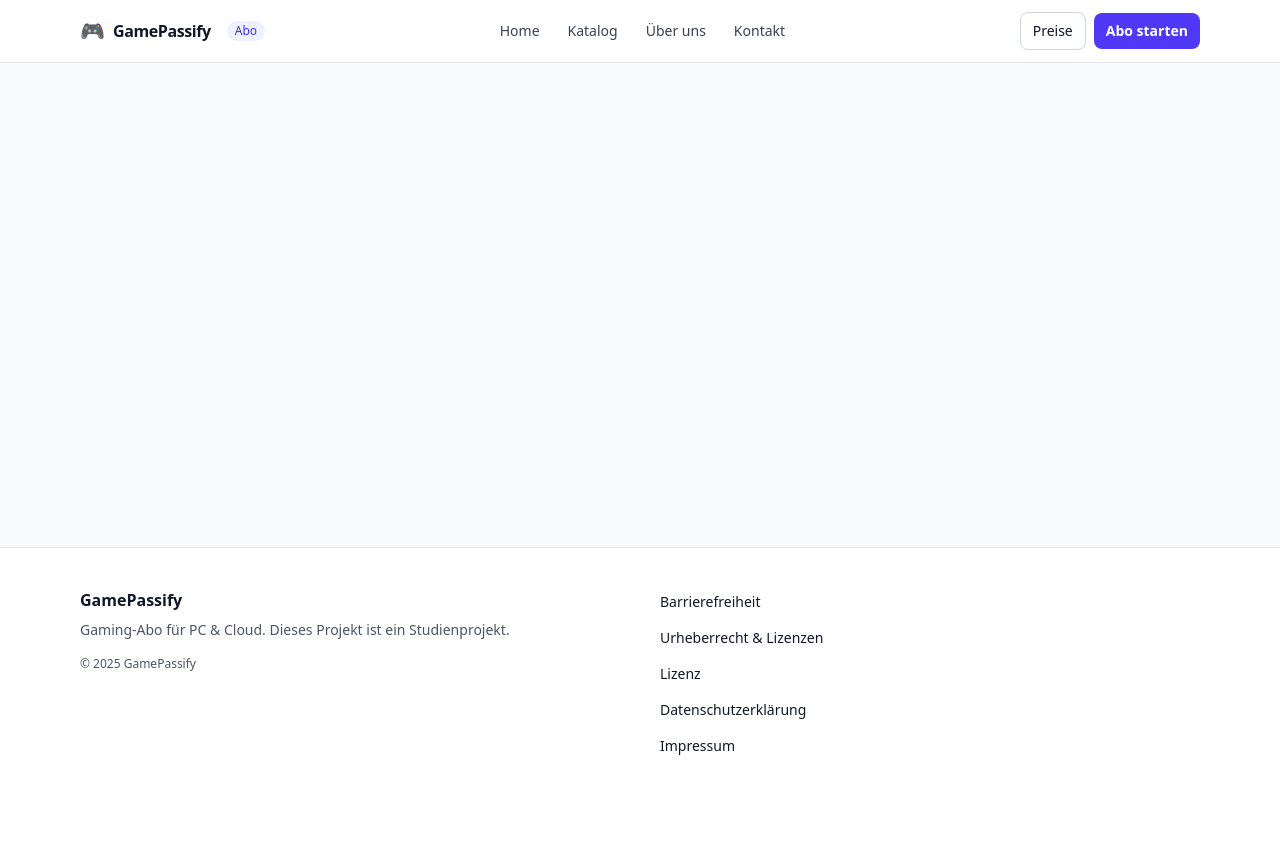
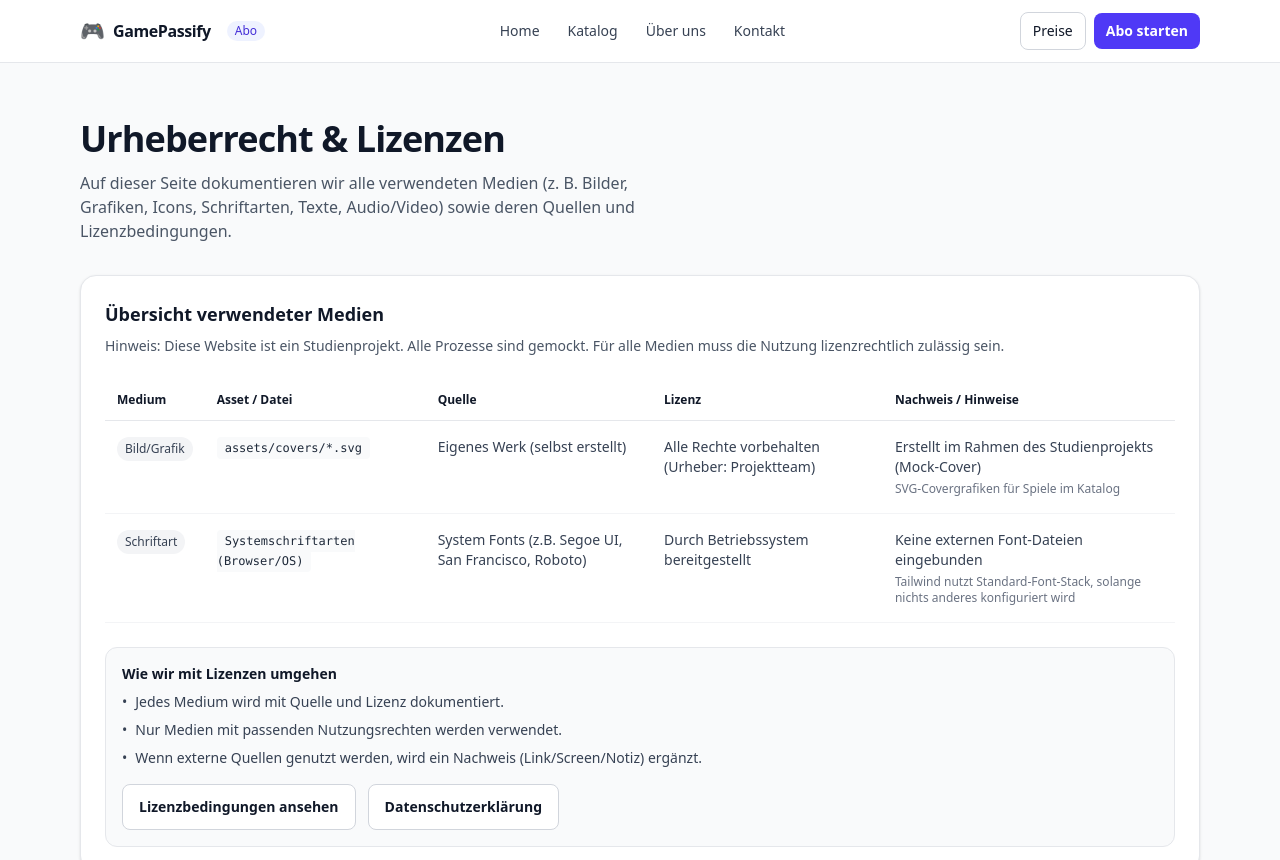
Before and after one commit to HLeonidas/Daten-Informatikrecht-Praxisbeispiel1, an Angular app: page /#/licenses in a window 1280 px wide. Before the commit this address led to /#/. Shown: the top 860 px of the page. Before the commit the page ends 800 px from the top, so only its background shows below. Built offline with nearby package versions, Linux system fonts and the light colour scheme.

Commit message:
fix images and add licenses

```diff
--- a/angular.json
+++ b/angular.json
@@ -28,7 +28,12 @@
               {
                 "glob": "**/*",
                 "input": "public"
-              }
+              },
+			  {
+				"glob": "**/*",
+				"input": "src/assets",
+				"output": "assets"
+			  }
             ],
             "styles": [
               "src/styles.scss"
--- a/src/app/app.routes.ts
+++ b/src/app/app.routes.ts
@@ -4,6 +4,7 @@ import { Pricing } from './pages/pricing/pricing';
 import { Subscribe } from './pages/subscribe/subscribe';
 import { Catalog } from './pages/catalog/catalog';
 import { GameDetails } from './pages/game-details/game-details';
+import { Licenses } from './pages/licenses/licenses';
 
 export const routes: Routes = [
 	{ path: '', component: Home },
@@ -11,4 +12,5 @@ export const routes: Routes = [
 	{ path: 'subscribe', component: Subscribe },
 	{ path: 'catalog', component: Catalog },
 	{ path: 'catalog/:id', component: GameDetails },
+	{ path: 'licenses', component: Licenses },
 ];
--- a/src/app/pages/game-details/game-details.html
+++ b/src/app/pages/game-details/game-details.html
@@ -36,10 +36,10 @@
 	</div>
 	} @else {
 	<header class="rounded-2xl border border-gray-200 bg-white p-6 shadow-sm">
+		<img [src]="game.coverSrc" [alt]="game.coverAlt"
+			class="mt-2 w-full rounded-2xl border border-gray-200 bg-gray-50 object-cover mb-4" />
 		<div class="flex flex-col gap-4 sm:flex-row sm:items-start sm:justify-between">
 			<div>
-				<img [src]="game.coverSrc" [alt]="game.coverAlt"
-					class="mt-4 w-full rounded-2xl border border-gray-200 bg-gray-50 object-cover" />
 				<h1 class="text-3xl font-semibold tracking-tight text-gray-900 sm:text-4xl">
 					{{ game.title }}
 				</h1>
--- a/src/app/pages/licenses/licenses.html
+++ b/src/app/pages/licenses/licenses.html
@@ -1 +1,118 @@
-<p>licenses works!</p>
+<section class="py-6">
+	<header class="mb-8">
+		<h1 class="text-3xl font-semibold tracking-tight text-gray-900 sm:text-4xl">
+			Urheberrecht &amp; Lizenzen
+		</h1>
+		<p class="mt-3 max-w-prose text-gray-600">
+			Auf dieser Seite dokumentieren wir alle verwendeten Medien (z. B. Bilder, Grafiken, Icons, Schriftarten,
+			Texte,
+			Audio/Video) sowie deren Quellen und Lizenzbedingungen.
+		</p>
+	</header>
+
+	<section class="rounded-2xl border border-gray-200 bg-white p-6 shadow-sm">
+		<h2 class="text-lg font-semibold text-gray-900">Übersicht verwendeter Medien</h2>
+		<p class="mt-2 text-sm text-gray-600">
+			Hinweis: Diese Website ist ein Studienprojekt. Alle Prozesse sind gemockt. Für alle Medien muss die Nutzung
+			lizenzrechtlich zulässig sein.
+		</p>
+
+		<div class="mt-6 overflow-x-auto">
+			<table class="min-w-full border-separate border-spacing-0">
+				<caption class="sr-only">
+					Tabelle der verwendeten Medien mit Quelle, Lizenz und Nachweis
+				</caption>
+
+				<thead>
+					<tr>
+						<th scope="col"
+							class="sticky top-0 bg-white border-b border-gray-200 px-3 py-3 text-left text-xs font-semibold text-gray-900">
+							Medium
+						</th>
+						<th scope="col"
+							class="sticky top-0 bg-white border-b border-gray-200 px-3 py-3 text-left text-xs font-semibold text-gray-900">
+							Asset / Datei
+						</th>
+						<th scope="col"
+							class="sticky top-0 bg-white border-b border-gray-200 px-3 py-3 text-left text-xs font-semibold text-gray-900">
+							Quelle
+						</th>
+						<th scope="col"
+							class="sticky top-0 bg-white border-b border-gray-200 px-3 py-3 text-left text-xs font-semibold text-gray-900">
+							Lizenz
+						</th>
+						<th scope="col"
+							class="sticky top-0 bg-white border-b border-gray-200 px-3 py-3 text-left text-xs font-semibold text-gray-900">
+							Nachweis / Hinweise
+						</th>
+					</tr>
+				</thead>
+
+				<tbody>
+					@for (item of items; track item.asset) {
+					<tr class="align-top">
+						<td class="border-b border-gray-100 px-3 py-4 text-sm text-gray-900">
+							<span
+								class="inline-flex rounded-full bg-gray-100 px-2 py-1 text-xs font-medium text-gray-700">
+								{{ typeLabel(item.type) }}
+							</span>
+						</td>
+
+						<td class="border-b border-gray-100 px-3 py-4 text-sm text-gray-900">
+							<code class="rounded bg-gray-50 px-2 py-1 text-xs text-gray-800">
+                  {{ item.asset }}
+                </code>
+						</td>
+
+						<td class="border-b border-gray-100 px-3 py-4 text-sm text-gray-700">
+							{{ item.source }}
+						</td>
+
+						<td class="border-b border-gray-100 px-3 py-4 text-sm text-gray-700">
+							{{ item.license }}
+						</td>
+
+						<td class="border-b border-gray-100 px-3 py-4 text-sm text-gray-700">
+							@if (item.proof) {
+							<p class="text-sm text-gray-700">{{ item.proof }}</p>
+							}
+							@if (item.notes) {
+							<p class="mt-1 text-xs text-gray-500">{{ item.notes }}</p>
+							}
+							@if (!item.proof && !item.notes) {
+							<span class="text-xs text-gray-500">—</span>
+							}
+						</td>
+					</tr>
+					}
+				</tbody>
+			</table>
+		</div>
+
+		<div class="mt-6 rounded-xl border border-gray-200 bg-gray-50 p-4">
+			<h3 class="text-sm font-semibold text-gray-900">Wie wir mit Lizenzen umgehen</h3>
+			<ul class="mt-2 space-y-2 text-sm text-gray-700">
+				<li class="flex gap-2"><span aria-hidden="true">•</span><span>Jedes Medium wird mit Quelle und Lizenz
+						dokumentiert.</span></li>
+				<li class="flex gap-2"><span aria-hidden="true">•</span><span>Nur Medien mit passenden Nutzungsrechten
+						werden verwendet.</span></li>
+				<li class="flex gap-2"><span aria-hidden="true">•</span><span>Wenn externe Quellen genutzt werden, wird
+						ein Nachweis (Link/Screen/Notiz) ergänzt.</span></li>
+			</ul>
+
+			<div class="mt-4 flex flex-col gap-3 sm:flex-row">
+				<a routerLink="/license"
+					class="inline-flex items-center justify-center rounded-lg border border-gray-300 bg-white px-4 py-3 text-sm font-semibold text-gray-900
+                 hover:bg-gray-50 focus-visible:outline-none focus-visible:ring-2 focus-visible:ring-indigo-600 focus-visible:ring-offset-2">
+					Lizenzbedingungen ansehen
+				</a>
+
+				<a routerLink="/privacy"
+					class="inline-flex items-center justify-center rounded-lg border border-gray-300 bg-white px-4 py-3 text-sm font-semibold text-gray-900
+                 hover:bg-gray-50 focus-visible:outline-none focus-visible:ring-2 focus-visible:ring-indigo-600 focus-visible:ring-offset-2">
+					Datenschutzerklärung
+				</a>
+			</div>
+		</div>
+	</section>
+</section>
--- a/src/app/pages/licenses/licenses.ts
+++ b/src/app/pages/licenses/licenses.ts
@@ -1,11 +1,26 @@
 import { Component } from '@angular/core';
+import { RouterLink } from '@angular/router';
+import { MEDIA_LICENSES, MediaLicenseItem } from '../../data/media-licenses';
 
 @Component({
-  selector: 'app-licenses',
-  imports: [],
-  templateUrl: './licenses.html',
-  styleUrl: './licenses.scss',
+	selector: 'app-licenses',
+	standalone: true,
+	imports: [RouterLink],
+	templateUrl: './licenses.html',
+	styleUrl: './licenses.scss'
 })
 export class Licenses {
+	items: MediaLicenseItem[] = MEDIA_LICENSES;
 
+	typeLabel(type: MediaLicenseItem['type']) {
+		switch (type) {
+			case 'image': return 'Bild/Grafik';
+			case 'icon': return 'Icon';
+			case 'font': return 'Schriftart';
+			case 'text': return 'Text';
+			case 'audio': return 'Audio';
+			case 'video': return 'Video';
+			default: return type;
+		}
+	}
 }
```
